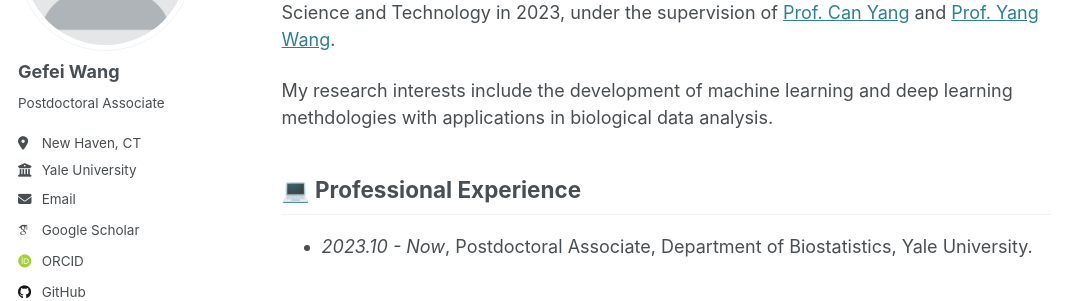
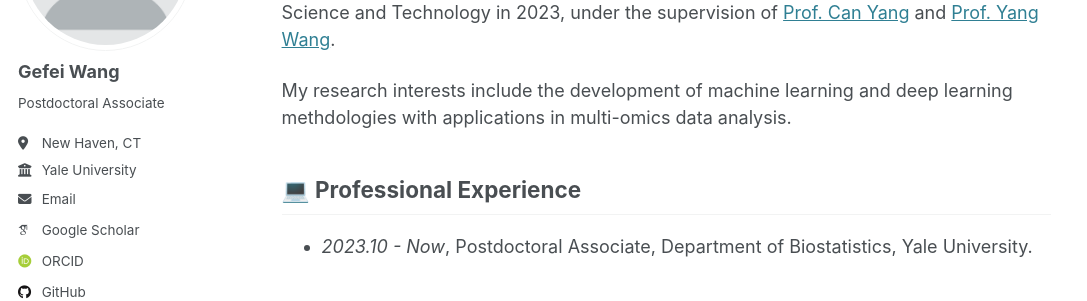
Before and after one commit to gefeiwang/gefeiwang.github.io, a Jekyll site: the page built from _pages/about.md, in a window 1280 px wide and 900 px high. Shown: the part 223-524 px from the top of the window, without its empty margins (0-1087 px from the left). Built offline with Jekyll 4.4.1, drawn with Linux system fonts in a browser that asks for light colours; some web fonts are replaced.

Commit message:
Update about.md

```diff
--- a/_pages/about.md
+++ b/_pages/about.md
@@ -9,7 +9,7 @@ redirect_from:
 
 I am currently a postdoctoral associate in the Department of Biostatistics at Yale University, advised by [Prof. Hongyu Zhao](https://zhaocenter.org/index.html). I was also fortunate to be jointly advised by [Prof. Yize Zhao](https://www.yizezhao.com/) during 2023-2024. I completed my Ph.D. at the Hong Kong University of Science and Technology in 2023, under the supervision of [Prof. Can Yang](https://sites.google.com/site/eeyangc/) and [Prof. Yang Wang](https://facultyprofiles.hkust.edu.hk/profiles.php?profile=yang-wang-yangwang).
 
-My research interests include the development of machine learning and deep learning methdologies with applications in biological data analysis.
+My research interests include the development of machine learning and deep learning methdologies with applications in multi-omics data analysis.
 
 💻 Professional Experience
 ------
```
